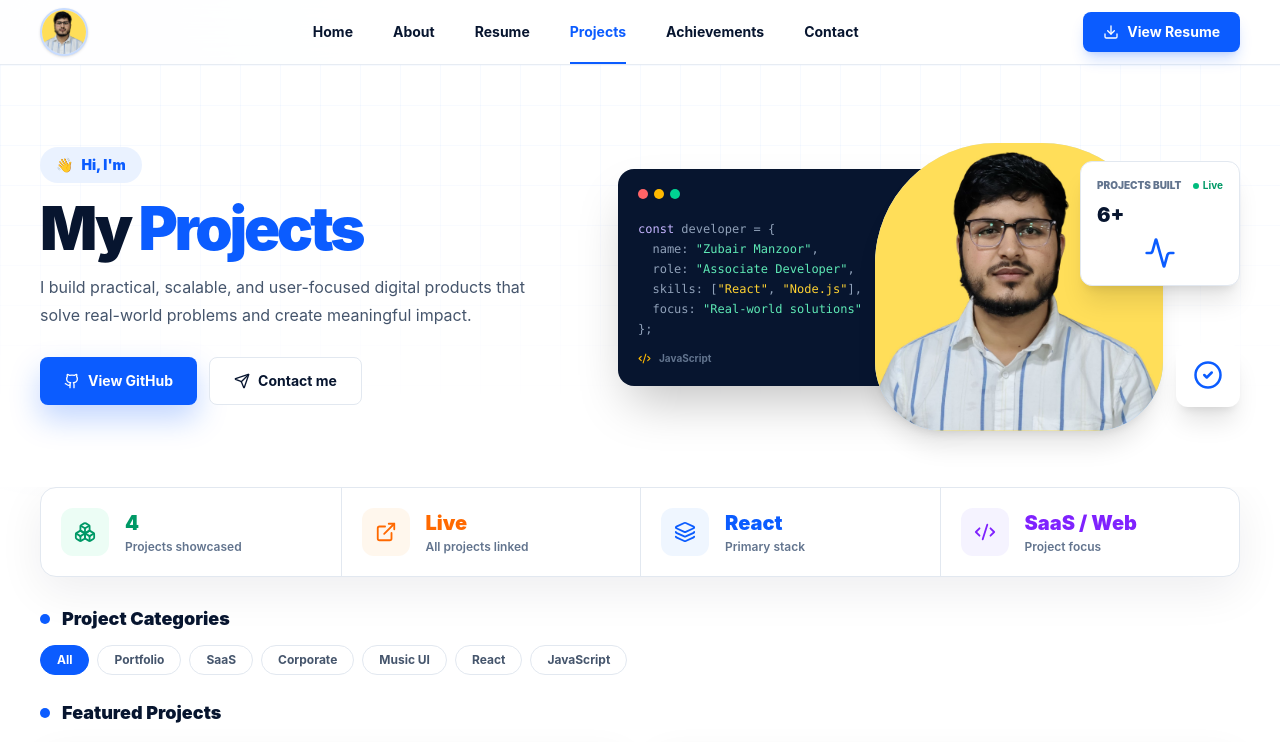
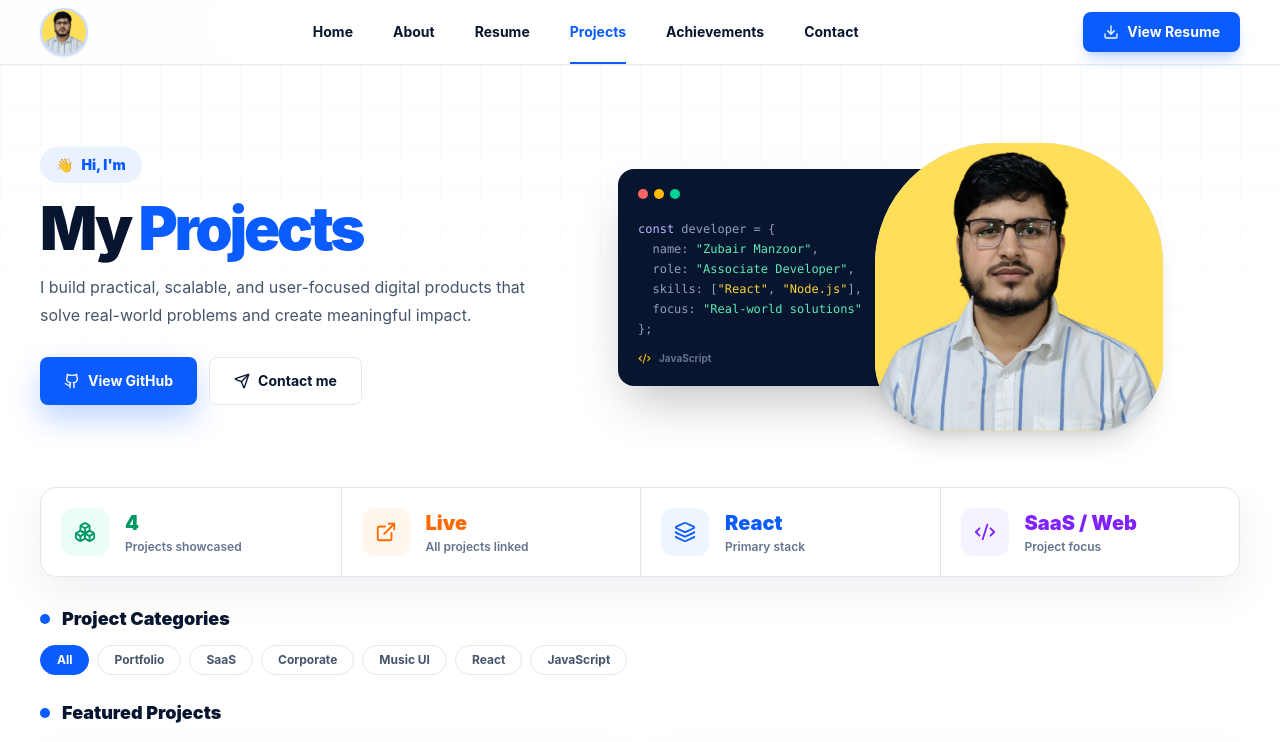
Before and after one commit to L-zubair/zubair-manzoor-portfolio, a React (Vite) app in the folder client/: page /projects in a window 1280 px wide. Shown: the top 742 px of the page. Built offline with nearby package versions, Linux system fonts and the light colour scheme.

Commit message:
Remove hero metric animation

```diff
--- a/client/src/components/page/ReferenceHero.jsx
+++ b/client/src/components/page/ReferenceHero.jsx
@@ -1,5 +1,5 @@
 import { motion } from "framer-motion";
-import { Activity, CheckCircle2, Code2 } from "lucide-react";
+import { Code2 } from "lucide-react";
 import { profile } from "../../data/portfolio";
 import Button from "../common/Button";
 import Container from "../common/Container";
@@ -10,9 +10,7 @@ export default function ReferenceHero({
   subtitle,
   description,
   primary,
-  secondary,
-  metricLabel = "System uptime",
-  metricValue = "99.9%"
+  secondary
 }) {
   return (
     <section className="relative overflow-hidden bg-white py-10 sm:py-14">
@@ -100,20 +98,6 @@ export default function ReferenceHero({
             />
           </div>
 
-          <div className="absolute right-0 top-10 w-40 rounded-xl border border-slate-200 bg-white p-4 shadow-xl">
-            <div className="flex items-center justify-between">
-              <p className="text-[10px] font-black uppercase text-slate-500">{metricLabel}</p>
-              <span className="flex items-center gap-1 text-[10px] font-bold text-emerald-600">
-                <span className="size-1.5 rounded-full bg-emerald-500" /> Live
-              </span>
-            </div>
-            <p className="mt-2 text-xl font-black text-ink">{metricValue}</p>
-            <Activity className="mt-2 w-full text-blue" size={32} />
-          </div>
-
-          <div className="absolute bottom-6 right-0 grid size-16 place-items-center rounded-xl bg-white text-blue shadow-xl">
-            <CheckCircle2 size={30} />
-          </div>
         </motion.div>
       </Container>
     </section>
--- a/client/src/pages/Achievements.jsx
+++ b/client/src/pages/Achievements.jsx
@@ -29,8 +29,6 @@ export default function Achievements() {
         description="Recognitions, certifications, and milestones that reflect my learning journey, technical growth, and professional impact."
         primary={{ label: "View certificates", to: "/achievements", icon: <Trophy size={16} /> }}
         secondary={{ label: "Contact me", to: "/contact", icon: <Send size={16} /> }}
-        metricLabel="Certificates earned"
-        metricValue="6+"
       />
 
       <section className="pb-7">
--- a/client/src/pages/Contact.jsx
+++ b/client/src/pages/Contact.jsx
@@ -104,8 +104,6 @@ export default function Contact() {
           href: profile.socials.linkedin,
           icon: <Linkedin size={16} />
         }}
-        metricLabel="Response time"
-        metricValue="24h"
       />
 
       <section className="pb-7">
--- a/client/src/pages/Projects.jsx
+++ b/client/src/pages/Projects.jsx
@@ -33,8 +33,6 @@ export default function Projects() {
           icon: <Github size={16} />
         }}
         secondary={{ label: "Contact me", to: "/contact", icon: <Send size={16} /> }}
-        metricLabel="Projects built"
-        metricValue="6+"
       />
 
       <section className="pb-7">
```
